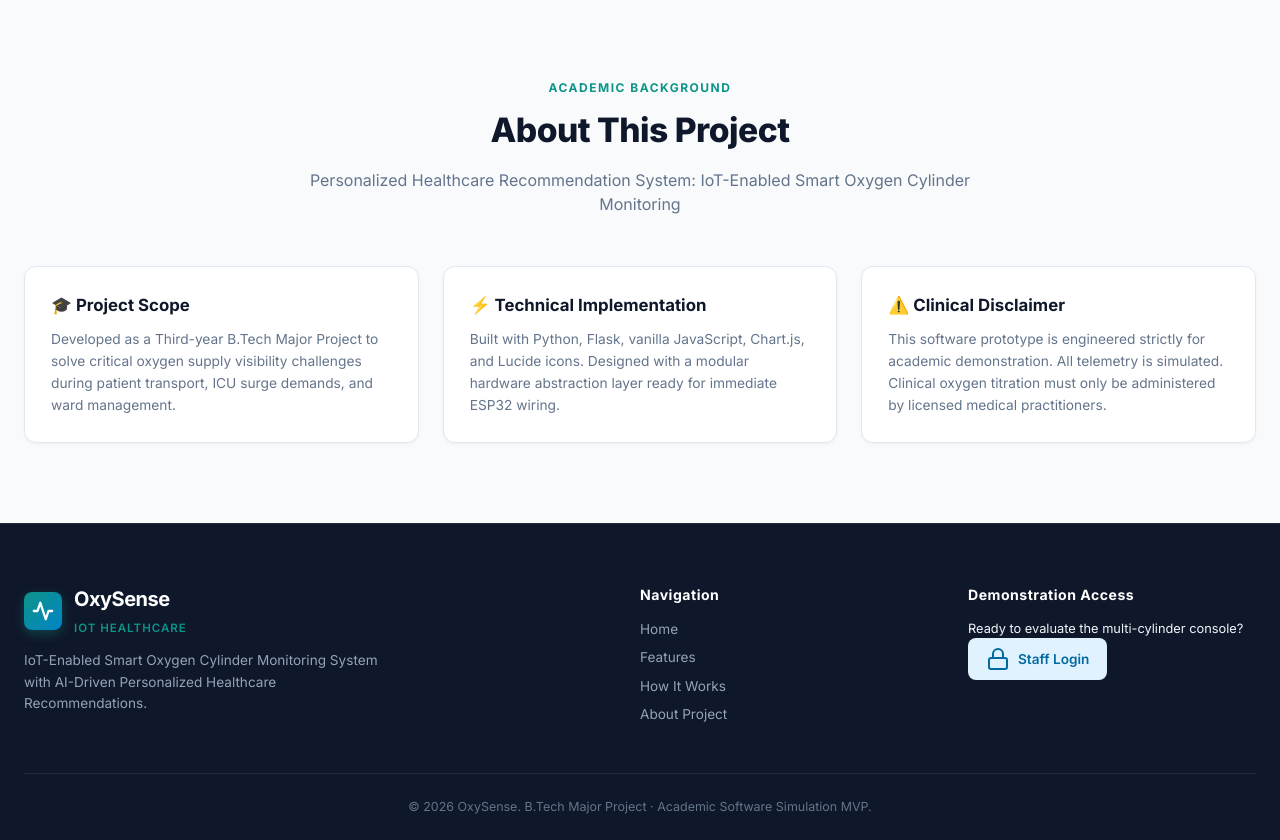
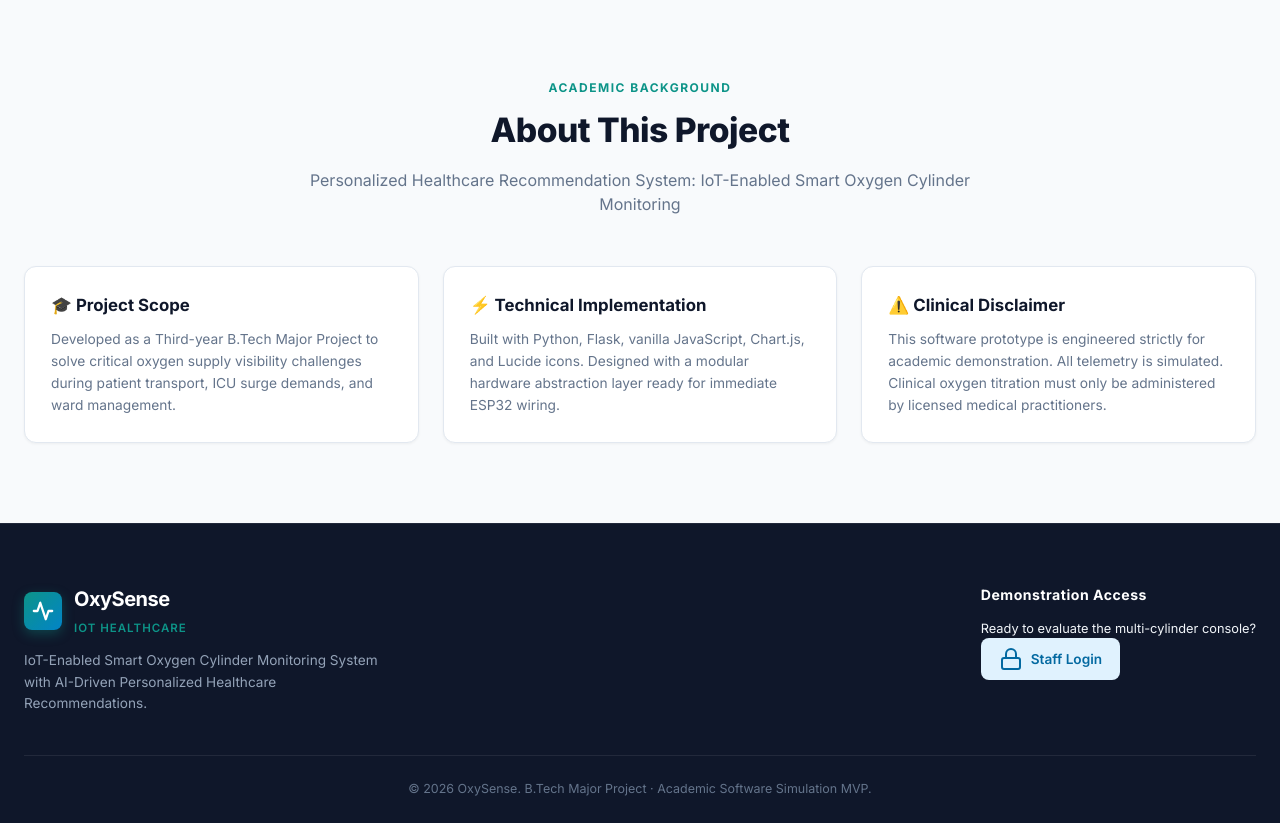
Before and after one commit to itss-abhishek/Oxygen-Monitoring-AI, a Flask app: page / in a window 1280 px wide. Shown: the part 2305-3145 px from the top of the page. Run offline with Flask 3, Linux system fonts and the light colour scheme; data comes from the database, SQL or seed files in the repository.

Commit message:
refactor: remove footer Navigation links column and optimize layout

```diff
--- a/static/css/styles.css
+++ b/static/css/styles.css
@@ -2911,10 +2911,12 @@ body {
 .home-footer-container {
   max-width: 1240px;
   margin: 0 auto;
-  display: grid;
-  grid-template-columns: 2fr 1fr 1fr;
+  display: flex;
+  justify-content: space-between;
+  align-items: flex-start;
   gap: 40px;
   margin-bottom: 40px;
+  flex-wrap: wrap;
 }
 
 .footer-desc {
--- a/templates/index.html
+++ b/templates/index.html
@@ -315,13 +315,6 @@
             </div>
           </div>
           <p class="footer-desc">IoT-Enabled Smart Oxygen Cylinder Monitoring System with AI-Driven Personalized Healthcare Recommendations.</p>
-        </div>
-        <div class="footer-links-col">
-          <h5>Navigation</h5>
-          <a href="#screen-home">Home</a>
-          <a href="#home-features">Features</a>
-          <a href="#home-how">How It Works</a>
-          <a href="#home-about">About Project</a>
         </div>
         <div class="footer-auth-col">
           <h5>Demonstration Access</h5>
```
